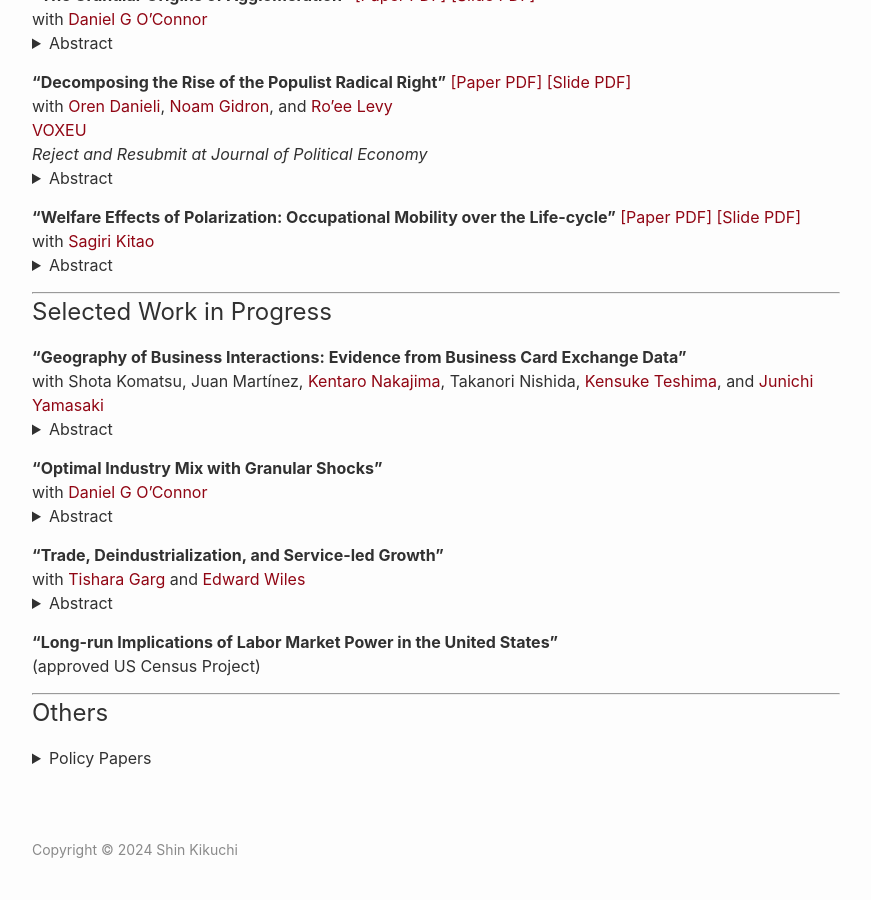
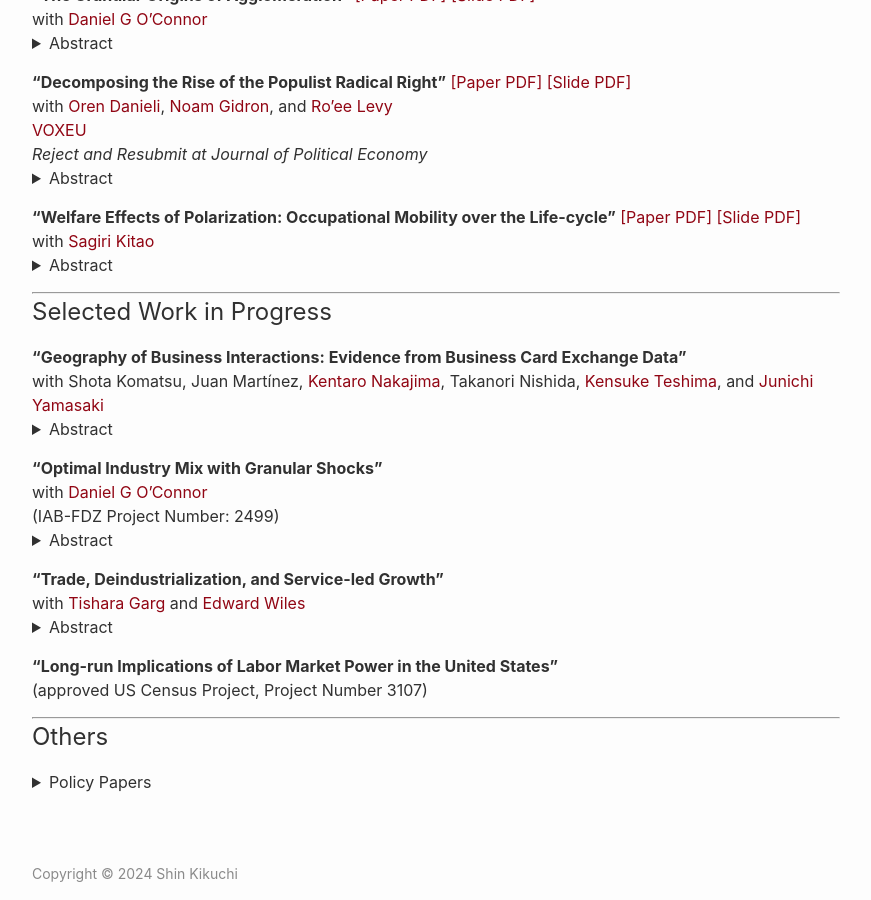
Before and after one commit to shinnkikuchi/shinnkikuchi.github.io, a Jekyll site: the page built from index.md, in a window 1280 px wide and 900 px high, scrolled down 901 px. Shown: the whole window, without its empty margins (188-1059 px from the left). Built offline with Jekyll 4.4.1, drawn with Linux system fonts in a browser that asks for light colours; before the commit the page ends 1777 px from its top, so only the background shows below that.

Commit message:
Update index.md

```diff
--- a/index.md
+++ b/index.md
@@ -67,6 +67,7 @@ Takanori Nishida,
 
 **"Optimal Industry Mix with Granular Shocks"** <br>
 with  <a href="https://www.danielgoconnor.com" target="_blank">Daniel G O'Connor</a><br>
+(IAB-FDZ Project Number: 2499) <br>
 <details style="margin-bottom: 15px; margin-top: -15px">
 	<summary>Abstract</summary>
 	When firms are subject to granular and industry-wide shocks, regions overspecialize, leaving workers overexposed. Using German employer-employee matched data, we study the optimal industrial policy incorporating heterogeneity in occupation, industry, and region.
@@ -84,7 +85,7 @@ We examine the impact of trade liberalization on structural change patterns in I
 
 
 **"Long-run Implications of Labor Market Power in the United States"** <br>
-(approved US Census Project) <br>
+(approved US Census Project, Project Number 3107) <br>
 
 <hr>
 
@@ -107,7 +108,8 @@ Journal of the Japanese and International Economies, Volume 59, March 2021 <br>
 </div>
 
 <div style="margin-bottom: 1rem;">
-<b>"Heterogeneous Vulnerability to the COVID-19 Crisis and Implications for Inequality in Japan"</b> <a href="/files/research/KKM-COVID19-note.pdf" target="_blank">[Paper PDF]</a><br>
+<b>"Heterogeneous Vulnerability to the COVID-19 Crisis and Implications for Inequality in Japan"</b><br>
+ <a href="/files/research/KKM-COVID19-note.pdf" target="_blank">[Paper PDF]</a><br>
 with  <a href="https://sites.google.com/site/sagirikitao/home" target="_blank">Sagiri Kitao</a> and
  <a href="https://sites.google.com/view/minamomikoshiba/home" target="_blank">Minamo Mikoshiba</a><br>
  Discussion Paper 20-E-039, Research Institute of Economy, Trade and Industry (RIETI).<br>
```
